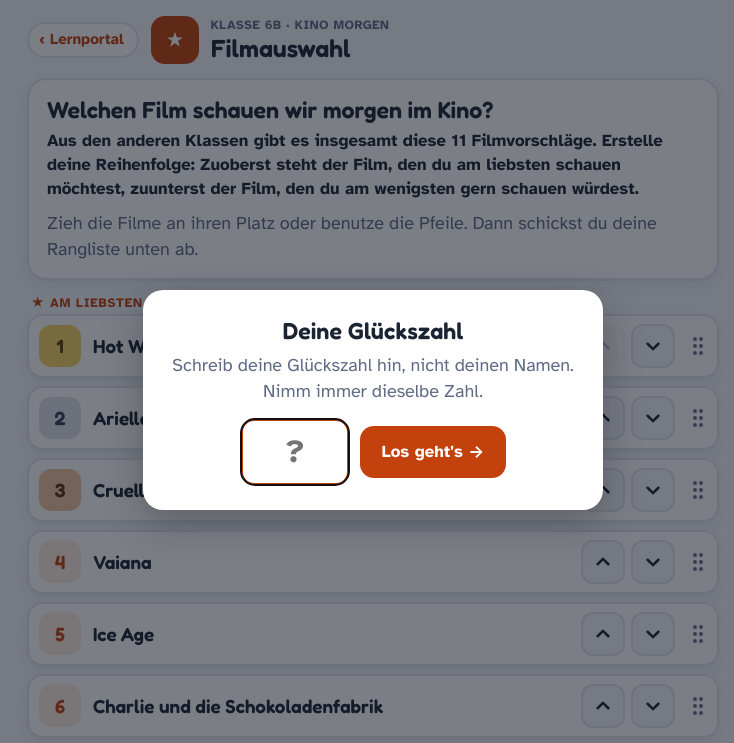
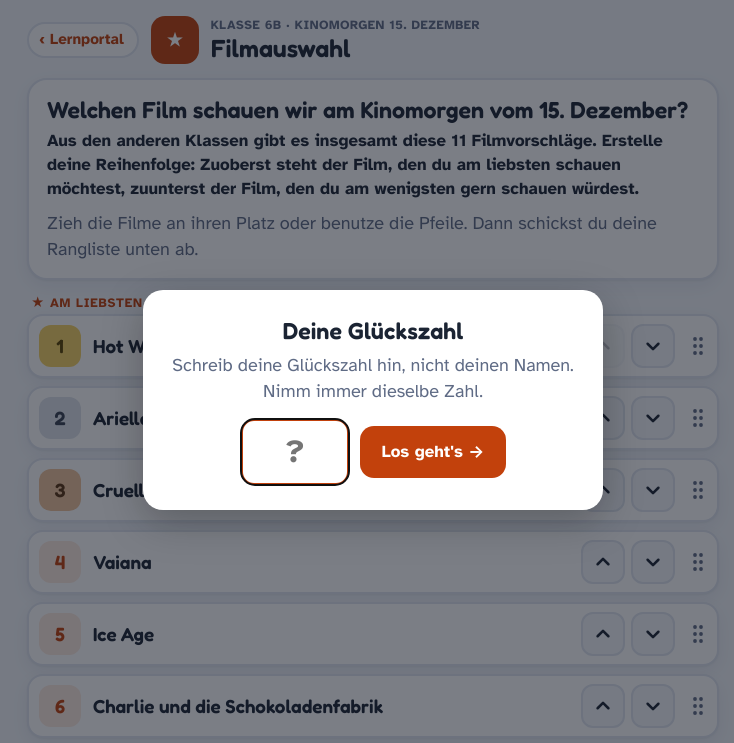
Before and after one commit to dhwrgjtrzh-hash/Vokabeltest, a plain HTML site: page filme.html in a window 1280 px wide. Shown: the top 743 px of the page, without its empty margins (267-1001 px from the left). Drawn offline with Linux system fonts and the light colour scheme.

Commit message:
Filmauswahl: gilt für den Kinomorgen vom 15. Dezember
Co-Authored-By: Claude Opus 5.5 <noreply@anthropic.com>
Claude-Session: https://claude.ai/code/session_01EnzFaePC2iM9pPcfaJD6Tc

```diff
--- a/filme.html
+++ b/filme.html
@@ -3,7 +3,7 @@
 <head>
 <meta charset="utf-8">
 <meta name="viewport" content="width=device-width, initial-scale=1, viewport-fit=cover">
-<title>Filmauswahl für das Kino</title>
+<title>Filmauswahl Kinomorgen</title>
 <link rel="icon" type="image/svg+xml" href="icons/icon-lernportal.svg">
 <link rel="preconnect" href="https://fonts.googleapis.com">
 <link rel="preconnect" href="https://fonts.gstatic.com" crossorigin>
@@ -91,7 +91,7 @@ button{font:inherit;color:inherit}
   <header class="lp-kopf">
     <a class="lp-zurueck" href="./">‹ Lernportal</a>
     <div class="lp-logo">★</div>
-    <h1 class="lp-titel"><small>Klasse 6b · Kino morgen</small>Filmauswahl</h1>
+    <h1 class="lp-titel"><small>Klasse 6b · Kinomorgen 15. Dezember</small>Filmauswahl</h1>
     <div class="lp-rechts"></div>
   </header>
 
@@ -100,7 +100,7 @@ button{font:inherit;color:inherit}
   <!-- Sortieren -->
   <section id="sortieren">
     <div class="card intro">
-      <h2>Welchen Film schauen wir morgen im Kino?</h2>
+      <h2>Welchen Film schauen wir am Kinomorgen vom 15. Dezember?</h2>
       <p class="erklaerung">Aus den anderen Klassen gibt es insgesamt diese 11 Filmvorschläge. Erstelle deine Reihenfolge: Zuoberst steht der Film, den du am liebsten schauen möchtest, zuunterst der Film, den du am wenigsten gern schauen würdest.</p>
       <p>Zieh die Filme an ihren Platz oder benutze die Pfeile. Dann schickst du deine Rangliste unten ab.</p>
     </div>
```
